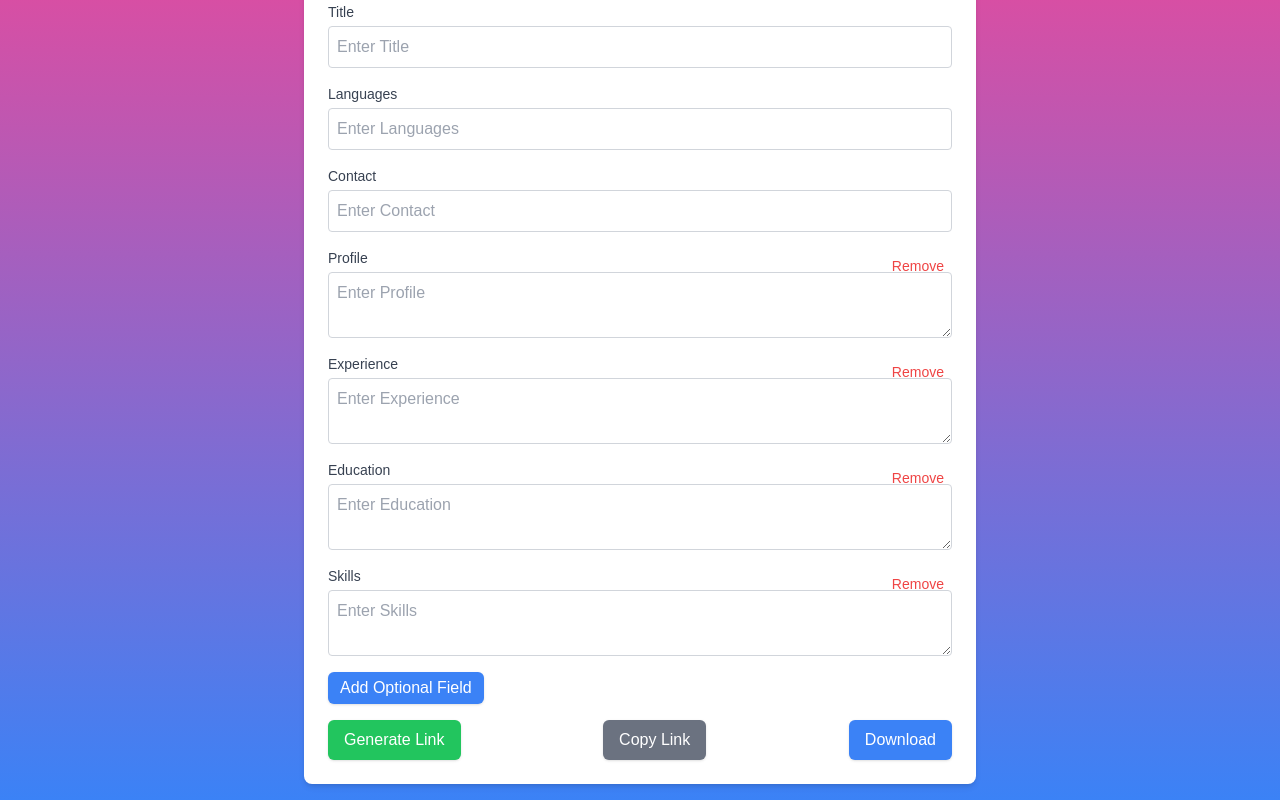
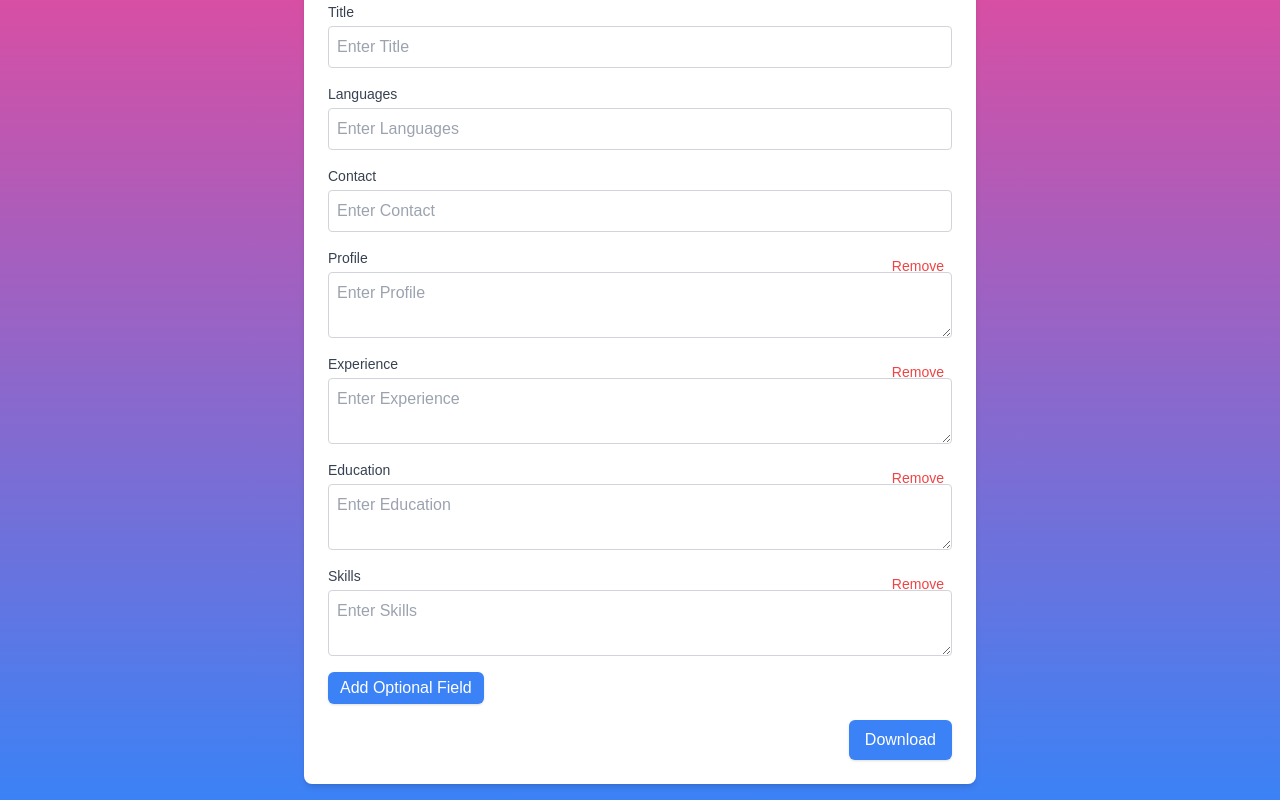
Before and after one commit to OmerAbbasi65/nextjs-quick-resume, a Next.js app: page /create-resume in a window 1280 px wide. Shown: the part 1012-1812 px from the top of the page. Built offline with nearby package versions, Linux system fonts and the light colour scheme.

Commit message:
Final fix

```diff
--- a/app/create-resume/page.jsx
+++ b/app/create-resume/page.jsx
@@ -16,7 +16,6 @@ const CreateResume = () => {
         { name: "education", label: "Education" },
         { name: "skills", label: "Skills" },
     ]);
-    const [generatedLink, setGeneratedLink] = useState(null);
 
     const formik = useFormik({
         initialValues: {
@@ -51,25 +50,6 @@ const CreateResume = () => {
                 formData.append(key, values[key]);
             }
             setFormData(formData);
-
-            try {
-                const response = await fetch("/api/saveResume", {
-                    method: "POST",
-                    headers: { "Content-Type": "application/json" },
-                    body: JSON.stringify(values),
-                });
-
-                if (!response.ok) throw new Error("Failed to generate link");
-
-                const { id } = await response.json();
-                if (id) {
-                    const generatedURL = `${window.location.origin}/resume/${id}`;
-                    setGeneratedLink(generatedURL);
-                }
-            } catch (error) {
-                console.error("Error generating link:", error);
-                alert("There was an issue generating the resume link. Please try again.");
-            }
         },
     });
 
@@ -176,38 +156,7 @@ const CreateResume = () => {
                         Add Optional Field
                     </button>
 
-                    <div className="flex justify-between mt-4">
-                        <button
-                            type="submit"
-                            className="bg-green-500 text-white px-4 py-2 rounded-md shadow hover:bg-green-600"
-                        >
-                            Generate Link
-                        </button>
-                        {generatedLink && (
-                            <a
-                                href={generatedLink}
-                                target="_blank"
-                                rel="noopener noreferrer"
-                                className="bg-gray-500 text-white px-4 py-2 rounded-md shadow hover:bg-gray-600"
-                            >
-                                View Resume
-                            </a>
-                        )}
-                        <button
-                            type="button"
-                            onClick={() => {
-                                if (generatedLink) {
-                                    navigator.clipboard.writeText(generatedLink);
-                                    alert("Link copied to clipboard!");
-                                } else {
-                                    alert("No link generated yet. Click 'Generate Link' first.");
-                                }
-                            }}
-                            className="bg-gray-500 text-white px-4 py-2 rounded-md shadow hover:bg-gray-600"
-                        >
-                            Copy Link
-                        </button>
-
+                    <div className="flex justify-end mt-4">
                         <button
                             type="button"
                             onClick={handleDownloadPDF}
```
